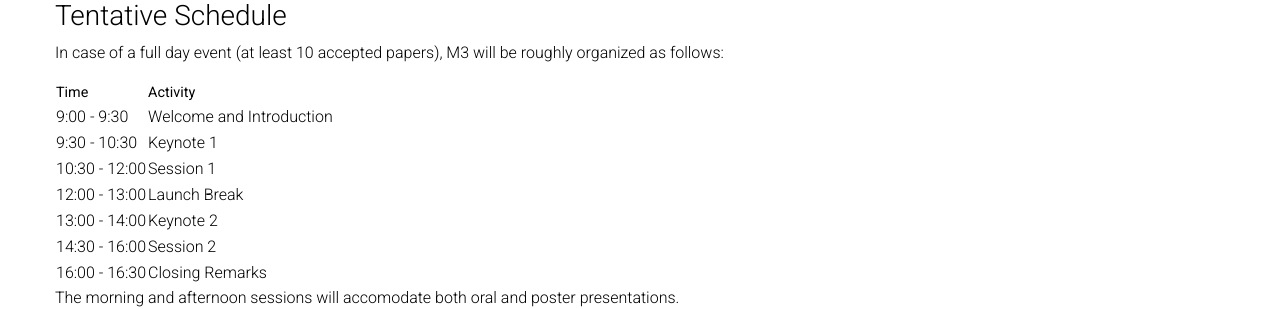
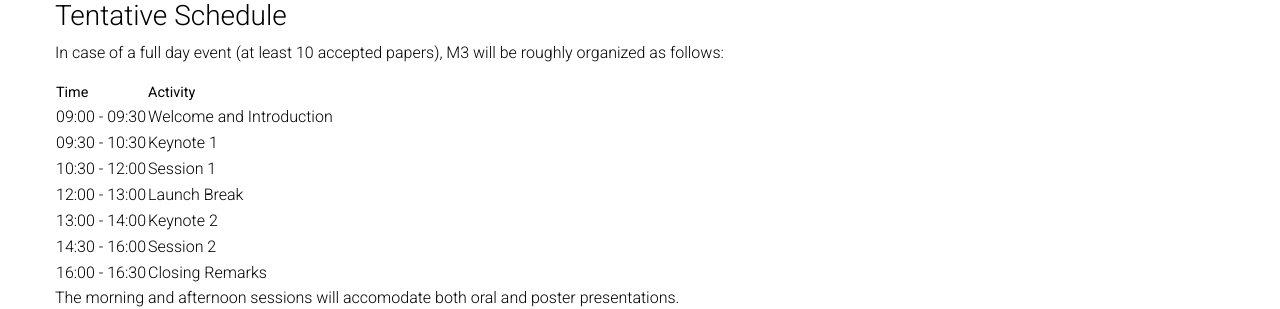
Before and after one commit to SMS-workshop/SMS-workshop.github.io, a Jekyll site: the page built from _pages/Schedule.md, in a window 1280 px wide and 1001 px high. Shown: the part 312-621 px from the top of the window. Built offline with Jekyll 4.4.1, drawn with Linux system fonts in a browser that asks for light colours; a style sheet for code colours, icons or effects is not loaded.

```diff
--- a/_pages/Schedule.md
+++ b/_pages/Schedule.md
@@ -19,13 +19,14 @@
 
 | Time          | Activity                 |
 |---------------|--------------------------|
-| 9:00 - 9:30   | Welcome and Introduction |
-| 9:30 - 10:30  | Keynote 1                |
+| 09:00 - 09:30 | Welcome and Introduction |
+| 09:30 - 10:30 | Keynote 1                |
 | 10:30 - 12:00 | Session 1                |
 | 12:00 - 13:00 | Launch Break             |
 | 13:00 - 14:00 | Keynote 2                |
 | 14:30 - 16:00 | Session 2                |
 | 16:00 - 16:30 | Closing Remarks          |
+
 
 The morning and afternoon sessions will accomodate both oral and poster presentations.
 
```
